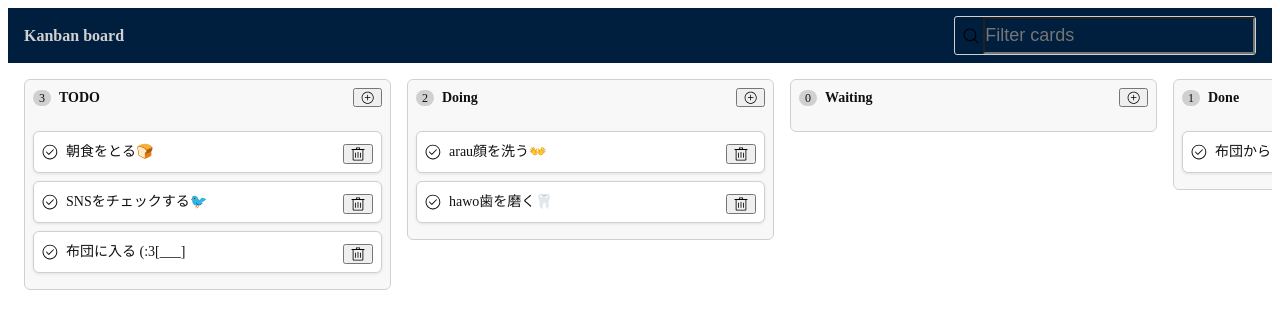
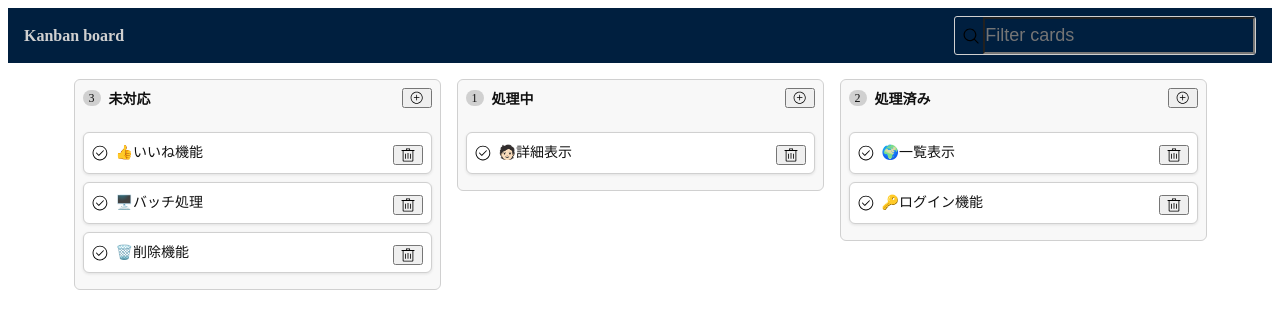
Before and after one commit to atsu0203/kanban-board, a React (Create React App) app: page / in a window 1280 px wide. Shown: the top 328 px of the page. Built offline with nearby package versions, Linux system fonts and the light colour scheme.

Commit message:
値の変更

```diff
--- a/src/App.tsx
+++ b/src/App.tsx
@@ -13,27 +13,28 @@ export function App() {
       <MainArea>
         <HorizontalScroll>
           <Column
-            title="TODO"
+            title="未対応"
             text=""
             cards={[
-              { id: 'a', text: '朝食をとる🍞' },
-              { id: 'b', text: 'SNSをチェックする🐦' },
-              { id: 'c', text: '布団に入る (:3[___]' },
+              { id: 'a', text: '👍いいね機能' },
+              { id: 'b', text: '🖥️バッチ処理' },
+              { id: 'c', text: '🗑️削除機能' },
             ]}
           />
           <Column
-            title="Doing"
+            title="処理中"
             text=""
             cards={[
-              { id: 'd', text: 'arau顔を洗う👐' },
-              { id: 'e', text: 'hawo歯を磨く🦷' },
+              { id: 'e', text: '🧑🏻詳細表示' },
             ]}
           />
-          <Column title="Waiting" filterValue={filterValue} cards={[]} />
           <Column
-            title="Done"
+            title="処理済み"
             filterValue={filterValue}
-            cards={[{ id: 'f', text: '布団から出る (:3っ)っ -=三[＿＿]' }]}
+            cards={[
+              { id: 'f', text: '🌍一覧表示' },
+              { id: 'g', text: '🔑ログイン機能' }
+            ]}
           />
         </HorizontalScroll>
       </MainArea>
@@ -45,6 +46,8 @@ const Container = styled.div`
   display: flex;
   flex-flow: column;
   height: 100%;
+  margin:0;
+  html,body{margin:0;padding:0;}
 `
 
 const Header = styled(_Header)`
@@ -62,6 +65,7 @@ const HorizontalScroll = styled.div`
   width: 100%;
   height: 100%;
   overflow-x: auto;
+  justify-content: center;
 
   > * {
     margin-left: 16px;
```
